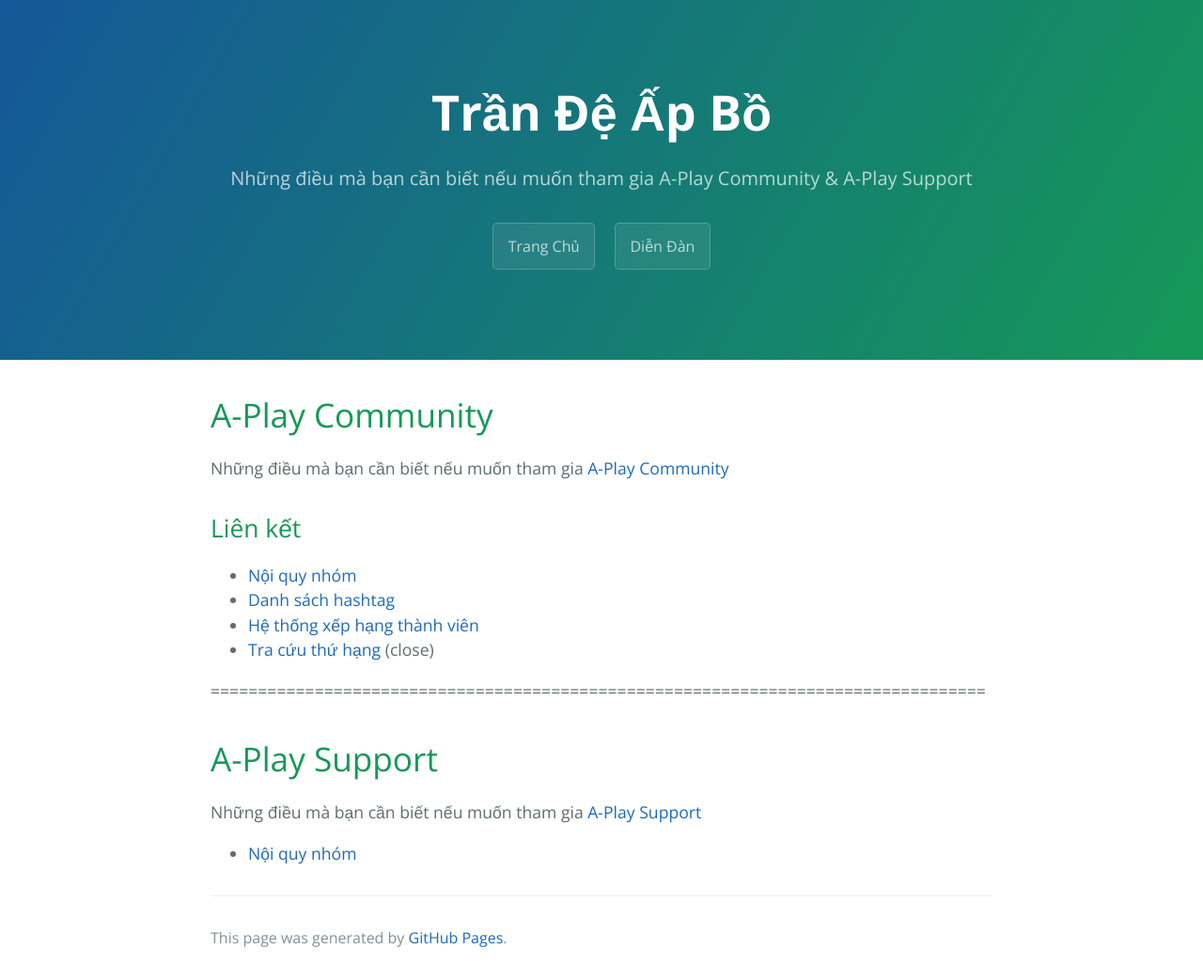
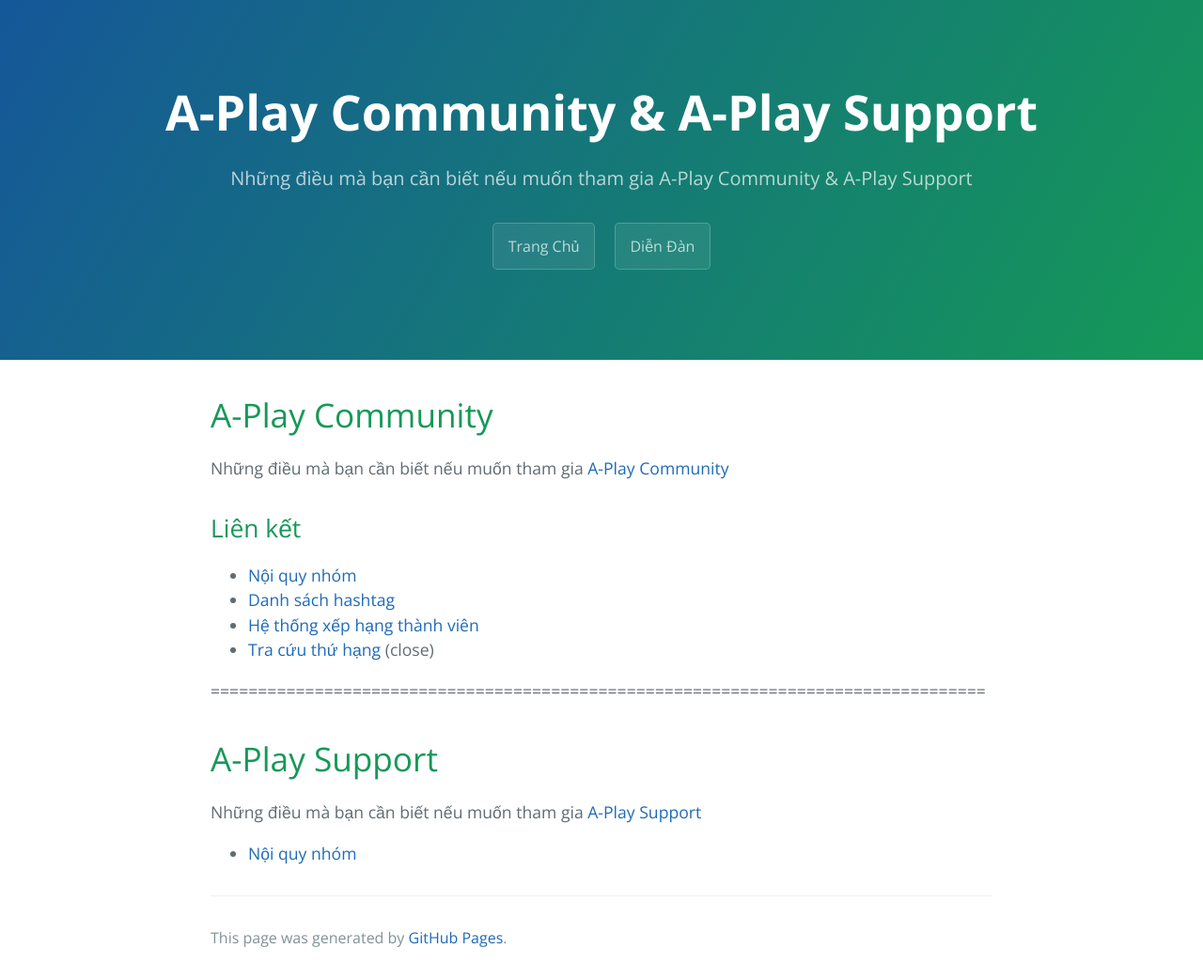
Before and after one commit to huuvinhvn/aplay, a Jekyll site: the page built from index.md, in a window 1280 px wide. Shown: the whole page at 94% size. Built offline with Jekyll 4.4.1, drawn with Linux system fonts in a browser that asks for light colours; our own code applies the rules of GitHub Pages for plain Markdown files.

Commit message:
Update _config.yml

```diff
--- a/_config.yml
+++ b/_config.yml
@@ -1,4 +1,4 @@
-title: Trần Đệ Ấp Bồ
+title: A-Play Community & A-Play Support
 description: Những điều mà bạn cần biết nếu muốn tham gia A-Play Community & A-Play Support
 show_downloads: true
 is_project_page: true
```
